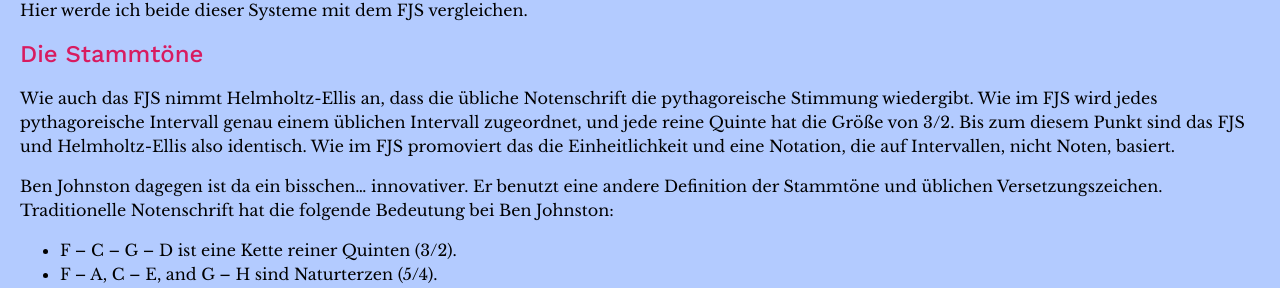
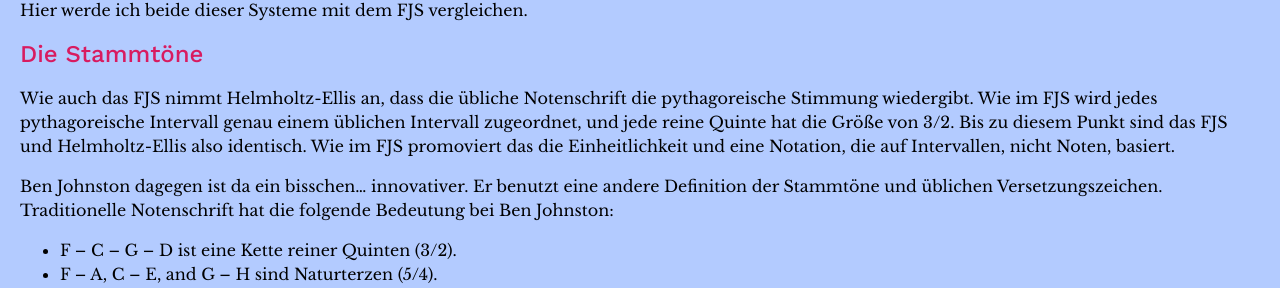
Before and after one commit to misotanni/misotanni.github.io, a Jekyll site: the page built from fjs/de/compare.md, in a window 1280 px wide and 900 px high. Shown: the part 450-738 px from the top of the window. Built offline with Jekyll 4.4.1, drawn with Linux system fonts in a browser that asks for light colours; our own code applies the rules of GitHub Pages for plain Markdown files; formulas are drawn with MathJax 3; some of the changed text lies outside the part shown.

Commit message:
a few stupid mistakes corrected

```diff
--- a/fjs/de/compare.md
+++ b/fjs/de/compare.md
@@ -12,7 +12,7 @@ Hier werde ich beide dieser Systeme mit dem FJS vergleichen.
 
 ## Die Stammtöne
 
-Wie auch das FJS nimmt Helmholtz-Ellis an, dass die übliche Notenschrift die pythagoreische Stimmung wiedergibt. Wie im FJS wird jedes pythagoreische Intervall genau einem üblichen Intervall zugeordnet, und jede reine Quinte hat die Größe von 3/2. Bis zum diesem Punkt sind das FJS und Helmholtz-Ellis also identisch. Wie im FJS promoviert das die Einheitlichkeit und eine Notation, die auf Intervallen, nicht Noten, basiert.
+Wie auch das FJS nimmt Helmholtz-Ellis an, dass die übliche Notenschrift die pythagoreische Stimmung wiedergibt. Wie im FJS wird jedes pythagoreische Intervall genau einem üblichen Intervall zugeordnet, und jede reine Quinte hat die Größe von 3/2. Bis zu diesem Punkt sind das FJS und Helmholtz-Ellis also identisch. Wie im FJS promoviert das die Einheitlichkeit und eine Notation, die auf Intervallen, nicht Noten, basiert.
 
 Ben Johnston dagegen ist da ein bisschen... innovativer. Er benutzt eine andere Definition der Stammtöne und üblichen Versetzungszeichen. Traditionelle Notenschrift hat die folgende Bedeutung bei Ben Johnston:
 
```
Also changed, not shown: other parts of fjs/de/compare.md (+2 -2 lines).
